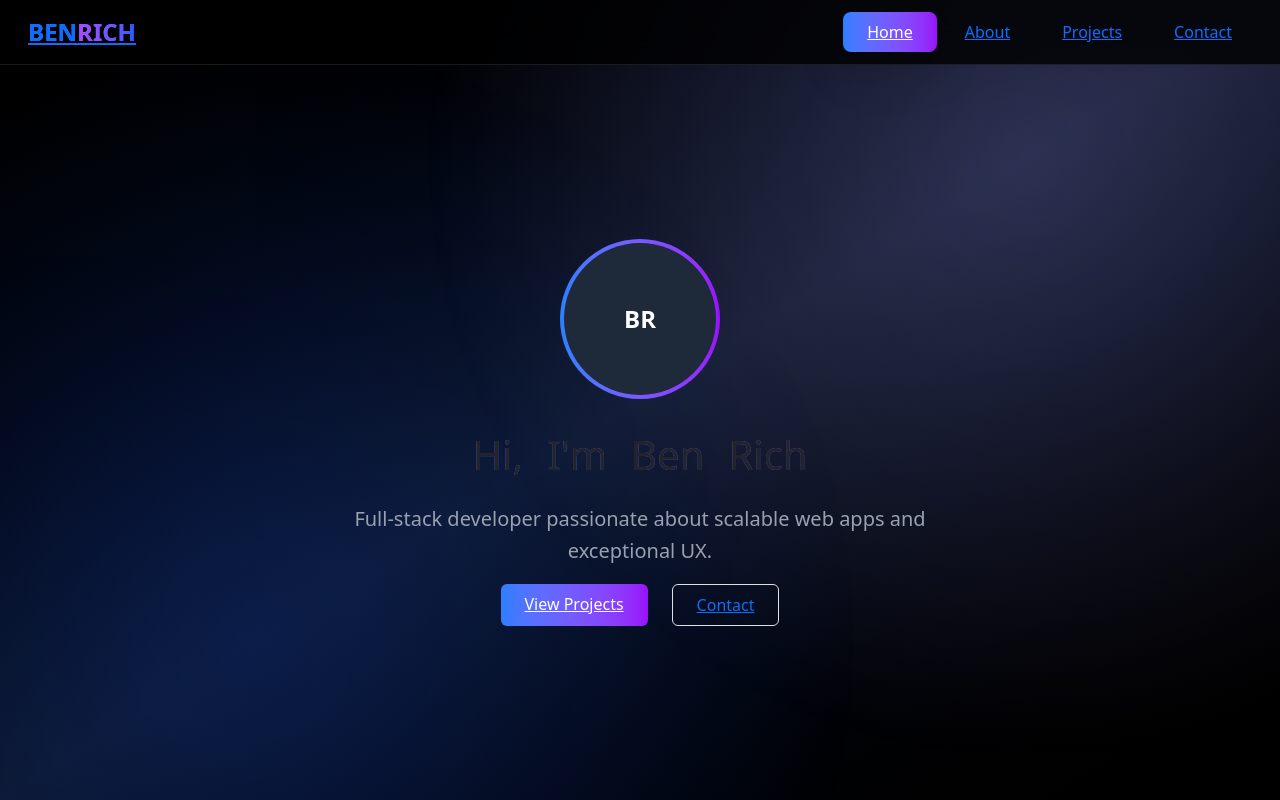
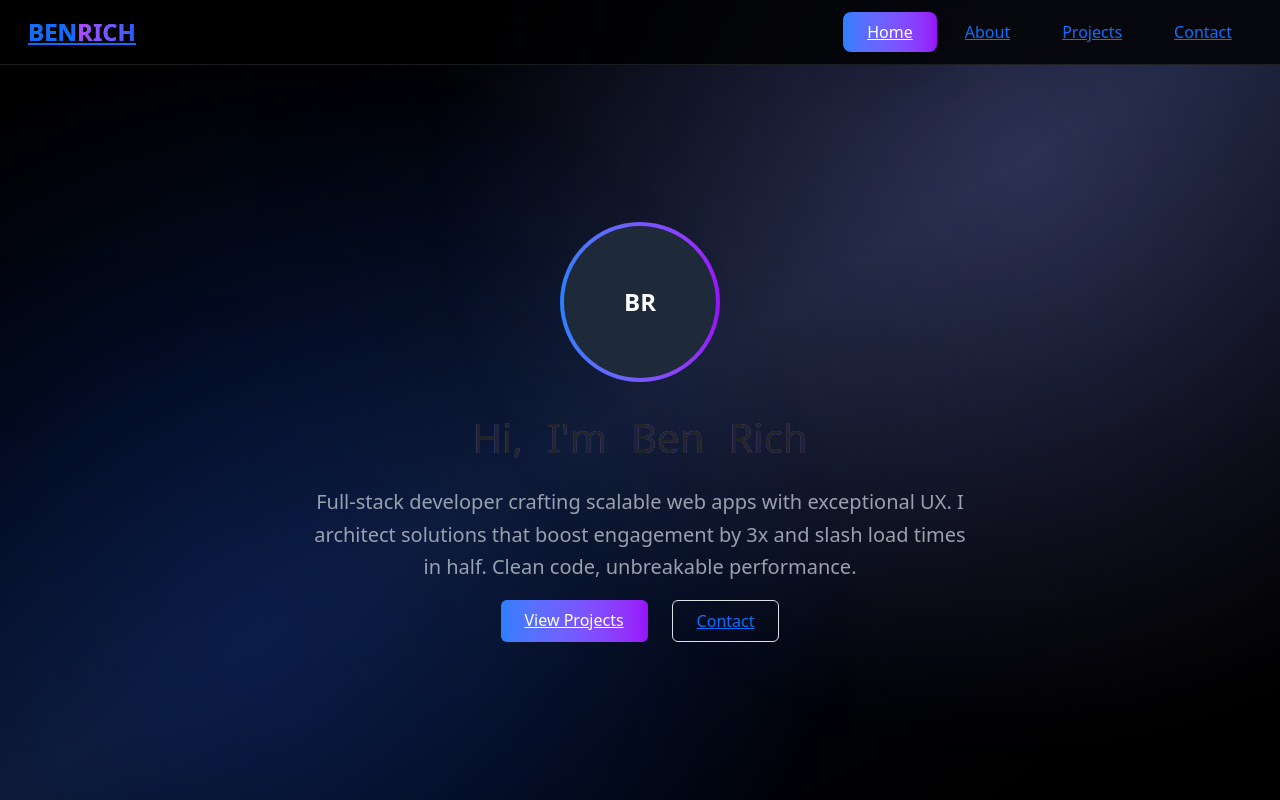
Before and after one commit to benrich09/portfolio, a React (Vite) app: page / in a window 1280 px wide. Shown: the top 800 px of the page. Built offline with nearby package versions, Linux system fonts and the light colour scheme; the HTML template or start-up script is replaced by a standard one.

Commit message:
experience update

```diff
--- a/src/App.jsx
+++ b/src/App.jsx
@@ -339,7 +339,7 @@ function App() {
                         transition={{ duration: 0.8, delay: 0.8 }}
                         viewport={{ once: true }}
                     >
-                        Full-stack developer passionate about scalable web apps and exceptional UX.
+                       Full-stack developer crafting scalable web apps with exceptional UX. I architect solutions that boost engagement by 3x and slash load times in half. Clean code, unbreakable performance.
                     </motion.p>
 
                     <motion.div
```
